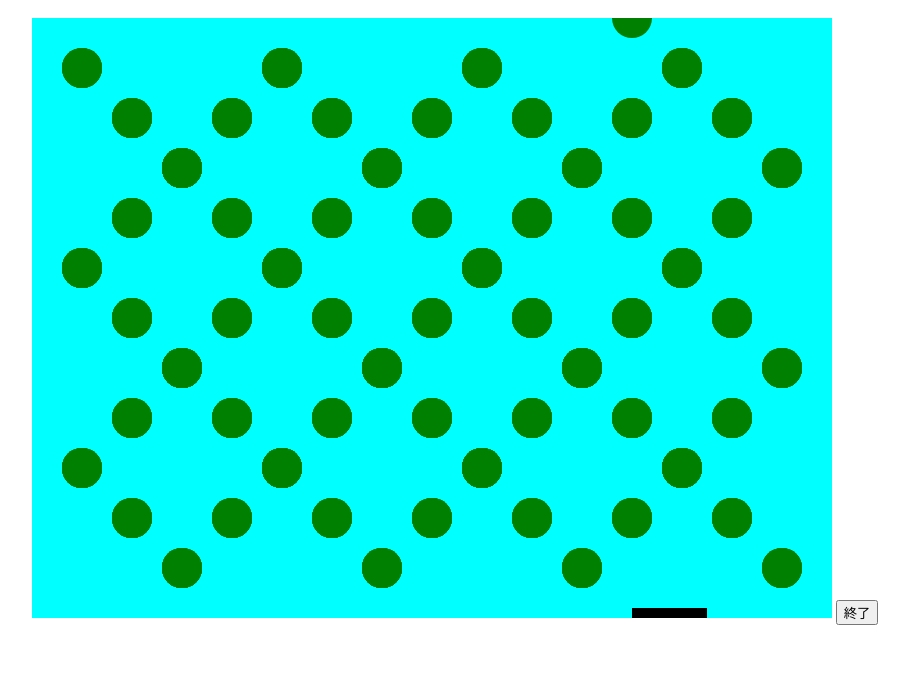
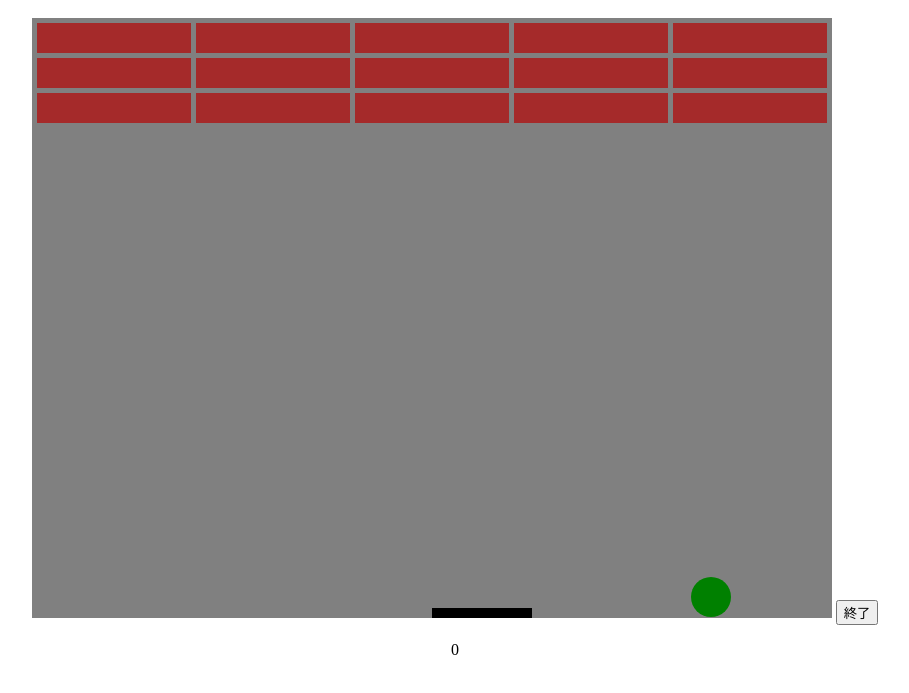
Before and after one commit to muratariku0903/JSPractice, a website built with webpack: page works/bbp/index.html in a window 1280 px wide. Shown: the part 99-792 px from the top of the page, without its empty margins (185-1094 px from the left). Built offline with nearby package versions, Linux system fonts and the light colour scheme.

Commit message:
commit to bbp ,add Brick component for view

```diff
--- a/works/bbp/index.html
+++ b/works/bbp/index.html
@@ -11,8 +11,11 @@
 
     <body>
         <h1>ブロック崩し</h1>
-        <canvas id="board" width="800" height="600" style="background-color:aqua"></canvas>
+        <canvas id="board" width="800" height="600"></canvas>
         <button id="end_btn">終了</button>
+        <div class="score_wapper">
+            <p id="score" class="score">0</p>
+        </div>
         <script src="./assets/scripts/bundle.js"></script>
     </body>
 
--- a/works/bbp/src/scripts/app.ts
+++ b/works/bbp/src/scripts/app.ts
@@ -2,11 +2,12 @@ import BbpController from './controller/Bbp';
 
 
 const board = document.getElementById('board') as HTMLCanvasElement;
-const endBtn = document.getElementById('end_btn');
+const endBtn = document.getElementById('end_btn') as HTMLElement;
+const score = document.getElementById('score') as HTMLElement;
 
-const bbpController = new BbpController(board);
+const bbpController = new BbpController(board, score);
+
 bbpController.start();
 document.addEventListener('keydown', (e: KeyboardEvent) => bbpController.keyDownHandler(e), false);
 document.addEventListener('keyup', (e: KeyboardEvent) => bbpController.keyUpHandler(e), false);
-
-endBtn?.addEventListener('click', () => bbpController.end());
+endBtn.addEventListener('click', () => bbpController.end());
--- a/works/bbp/src/scripts/controller/Bbp.ts
+++ b/works/bbp/src/scripts/controller/Bbp.ts
@@ -1,43 +1,52 @@
 import Ball from '../view/Ball';
-import BbpView from '../view/Bbp';
+import Board from '../view/Board';
 import Paddle from '../view/Paddle';
+import Bricks from '../view/Bricks';
+import Score from '../view/Score';
 
 // 外部からの入力値を元にモデルとビューを制御する
-// こいつがそれぞれのコンポーネントをプロパティにセットするのもアリなのかな
 class BbpController {
-    private board: HTMLCanvasElement;
     private cw: number;
     private ch: number;
     private keyRightPressed: boolean = false;
     private keyLeftPressed: boolean = false;
+    private board: Board;
     private ball: Ball;
     private paddle: Paddle;
+    private bricks: Bricks;
+    private score: Score;
     private timerId: NodeJS.Timer | null = null;
 
-    constructor(board: HTMLCanvasElement) {
-        this.board = board;
-        this.cw = board.width;
-        this.ch = board.height;
-        this.paddle = new Paddle(board);
-        this.ball = new Ball(board);
+    // これboardではなくて基準となる要素じゃない？
+    constructor(boardEl: HTMLCanvasElement, outputEl: HTMLElement) {
+        this.cw = boardEl.width;
+        this.ch = boardEl.height;
+        this.board = new Board(boardEl);
+        this.paddle = new Paddle(boardEl);
+        this.ball = new Ball(boardEl);
+        this.bricks = new Bricks(boardEl);
+        this.score = new Score(outputEl);
     }
 
-    // ゲームを開始
     public start() {
         console.log('start');
         this.timerId = setInterval(() => this.draw(), 10);
     }
 
-
-    // ゲームを終了
     public end() {
         console.log('end');
         if (this.timerId) clearInterval(this.timerId);
+        console.log(this.bricks.getBrickExists());
+        // document.location.reload();
     }
 
+    // ここでボールの衝突を検知しても良いかもしれない
     private draw() {
+        this.clearBoard();
+        this.drawBoard();
         this.drawBall();
         this.drawPaddle();
+        this.drawBricks();
     }
 
     public keyDownHandler(e: KeyboardEvent): void {
@@ -56,11 +65,28 @@ class BbpController {
         }
     }
 
+    private drawBoard(): void {
+        this.board.draw();
+    }
+
+    private clearBoard(): void {
+        this.board.clear();
+    }
+
     private drawBall(): void {
-        if (this.isBallConflictX()) {
-            this.ball.reverseDX();
+        if (this.isBallConflictX()) this.ball.reverseDX();
+
+        if (this.isBallConflictTop()) this.ball.reverseDY();
+
+        if (this.isBallConflictBottom()) {
+            if (this.isBallConflictPaddle()) {
+                this.ball.reverseDY();
+            } else {
+                this.end();
+            }
         }
-        if (this.isBallConflictY()) {
+
+        if (this.isBallConflictBrick()) {
             this.ball.reverseDY();
         }
 
@@ -71,15 +97,19 @@ class BbpController {
     }
 
     private drawPaddle(): void {
-        if (this.keyRightPressed && !this.isPaddleConflictRight()) {
-            this.paddle.moveRight();
-        }
+        if (this.keyRightPressed && !this.isPaddleConflictRight()) this.paddle.moveRight();
 
-        if (this.keyLeftPressed && !this.isPaddingConflictLeft()) {
-            this.paddle.moveLeft();
-        }
+        if (this.keyLeftPressed && !this.isPaddingConflictLeft()) this.paddle.moveLeft();
 
         this.paddle.draw();
+    }
+
+    private drawBricks(): void {
+        this.bricks.draw();
+    }
+
+    private drawScore(): void {
+        this.score.count()
     }
 
     private isBallConflictX(): boolean {
@@ -90,12 +120,36 @@ class BbpController {
         return x + dx > this.cw - r || x + dx < r;
     }
 
-    private isBallConflictY(): boolean {
+    private isBallConflictTop(): boolean {
         const y = this.ball.getY();
         const dy = this.ball.getDY();
         const r = this.ball.getR();
 
-        return y + dy > this.ch - r || y + dy < r;
+        return y + dy < r;
+    }
+
+    private isBallConflictBottom(): boolean {
+        const y = this.ball.getY();
+        const dy = this.ball.getDY();
+        const r = this.ball.getR();
+
+        return y + dy > this.ch - r
+    }
+
+    // ボールはそれ自体パドルやレンガに関心を持たない。だからコントローラーで管理した
+    private isBallConflictPaddle(): boolean {
+        const bx = this.ball.getX();
+        const px = this.paddle.getX();
+        const pw = this.paddle.getW();
+
+        return px <= bx && bx <= px + pw;
+    }
+
+    private isBallConflictBrick(): boolean {
+        const bx = this.ball.getX();
+        const by = this.ball.getY();
+
+        return this.bricks.isConflictedByBall(bx, by);
     }
 
     private isPaddleConflictRight(): boolean {
--- a/works/bbp/src/scripts/view/Ball.ts
+++ b/works/bbp/src/scripts/view/Ball.ts
@@ -1,13 +1,15 @@
 class Ball {
     private ctx: CanvasRenderingContext2D;
     private x: number = 600;
-    private dx: number = 50;
+    private dx: number = 3;
     private y: number = 0;
-    private dy: number = 50;
+    private dy: number = 3;
     private r: number = 20;
     private bgc: string = "green";
 
     constructor(board: HTMLCanvasElement) {
+        this.x = board.width / 2;
+        this.y = board.height / 2;
         const ctx = board.getContext('2d');
         if (ctx) {
             this.ctx = ctx;
--- /dev/null
+++ b/works/bbp/src/scripts/view/Board.ts
@@ -0,0 +1,34 @@
+class Board {
+    private ctx: CanvasRenderingContext2D;
+    private x: number = 0;
+    private y: number = 0;
+    private w: number = 75;
+    private h: number = 10;
+    private bgc: string = "gray";
+
+
+    constructor(board: HTMLCanvasElement) {
+        this.w = board.width;
+        this.h = board.height;
+        const ctx = board.getContext('2d');
+        if (ctx) {
+            this.ctx = ctx;
+        } else {
+            throw ('フィールドが設定されていません。');
+        }
+    }
+
+    public draw(): void {
+        this.ctx.beginPath();
+        this.ctx.rect(this.x, this.y, this.w, this.h);
+        this.ctx.fillStyle = this.bgc;
+        this.ctx.fill();
+        this.ctx.closePath();
+    }
+
+    public clear(): void {
+        this.ctx.clearRect(this.x, this.y, this.w, this.h);
+    }
+}
+
+export default Board;
--- /dev/null
+++ b/works/bbp/src/scripts/view/Brick.ts
@@ -0,0 +1,45 @@
+// ベースクラスを用意してctxをプロパティにセットする
+
+class Brick {
+    private ctx: CanvasRenderingContext2D;
+    private x: number = 0;
+    private y: number = 0;
+    private w: number = 75;
+    private h: number = 30;
+    private bgc: string = "brown";
+
+    constructor(board: HTMLCanvasElement, x: number, y: number, w: number, h: number) {
+        this.x = x;
+        this.y = y;
+        this.w = w;
+        this.h = h;
+        const ctx = board.getContext('2d');
+        if (ctx) {
+            this.ctx = ctx;
+        } else {
+            throw ('フィールドが設定されていません。');
+        }
+    }
+
+    public draw(): void {
+        this.ctx.beginPath();
+        this.ctx.rect(this.x, this.y, this.w, this.h);
+        this.ctx.fillStyle = this.bgc;
+        this.ctx.fill();
+        this.ctx.closePath();
+    }
+
+    public isConflictedByBall(ballX: number, ballY: number): boolean {
+        if (ballX < this.x) return false;
+
+        if (ballX > this.x + this.w) return false;
+
+        if (ballY < this.y) return false;
+
+        if (ballY > this.y + this.h) return false;
+
+        return true;
+    }
+}
+
+export default Brick;
--- /dev/null
+++ b/works/bbp/src/scripts/view/Bricks.ts
@@ -0,0 +1,61 @@
+import Brick from "./Brick";
+
+class Bricks {
+    private board: HTMLCanvasElement;
+    private rowCnt: number = 3;
+    private colCnt: number = 5;
+    private brickWidth: number;
+    private brickHeight: number = 30;
+    private brickGap: number = 5;
+    private brickExists: boolean[][];
+
+
+    constructor(board: HTMLCanvasElement) {
+        this.board = board;
+        this.brickWidth = (board.width - (this.colCnt + 1) * this.brickGap) / this.colCnt;
+        this.brickExists = this.createBrickExists();
+    }
+
+    public draw(): void {
+        for (let r = 0; r < this.rowCnt; r++) {
+            for (let c = 0; c < this.colCnt; c++) {
+                if (!this.brickExists[r][c]) continue;
+
+                const brick = this.createBrick(r, c);
+                brick.draw();
+            }
+        }
+    }
+
+    public isConflictedByBall(ballX: number, ballY: number): boolean {
+        for (let r = 0; r < this.rowCnt; r++) {
+            for (let c = 0; c < this.colCnt; c++) {
+                if (!this.brickExists[r][c]) continue;
+
+                const brick = this.createBrick(r, c);
+                if (brick.isConflictedByBall(ballX, ballY)) {
+                    this.brickExists[r][c] = false;
+                    return true;
+                }
+            }
+        }
+        return false;
+    }
+
+    public getBrickExists(): boolean[][] {
+        return this.brickExists;
+    }
+
+    private createBrick(r: number, c: number): Brick {
+        const brickX = this.brickGap + c * (this.brickGap + this.brickWidth);
+        const brickY = this.brickGap + r * (this.brickGap + this.brickHeight);
+
+        return new Brick(this.board, brickX, brickY, this.brickWidth, this.brickHeight);
+    }
+
+    private createBrickExists() {
+        return [...Array(this.rowCnt)].map(() => Array(this.colCnt).fill(true));
+    }
+}
+
+export default Bricks;
--- a/works/bbp/src/scripts/view/Paddle.ts
+++ b/works/bbp/src/scripts/view/Paddle.ts
@@ -4,14 +4,15 @@
 class Paddle {
     private ctx: CanvasRenderingContext2D;
     private x: number = 600;
-    private dx: number = 50;
+    private dx: number = 5;
     private y: number = 0;
-    private w: number = 75;
+    private w: number = 100;
     private h: number = 10;
     private bgc: string = "black";
 
     constructor(board: HTMLCanvasElement) {
-        this.y = board.height;
+        this.x = board.width / 2
+        this.y = board.height - this.h;
         const ctx = board.getContext('2d');
         if (ctx) {
             this.ctx = ctx;
@@ -22,7 +23,7 @@ class Paddle {
 
     public draw() {
         this.ctx.beginPath();
-        this.ctx.rect(this.x, this.y - this.h, this.w, this.h);
+        this.ctx.rect(this.x, this.y, this.w, this.h);
         this.ctx.fillStyle = this.bgc;
         this.ctx.fill();
         this.ctx.closePath();
--- /dev/null
+++ b/works/bbp/src/scripts/view/Score.ts
@@ -0,0 +1,13 @@
+class Score {
+    private outputEl: HTMLElement;
+
+    constructor(outputEl: HTMLElement) {
+        this.outputEl = outputEl;
+    }
+
+    public count() {
+        this.outputEl.innerHTML += 1;
+    }
+}
+
+export default Score;
```
Also changed, not shown: works/bbp/assets/scripts/bundle.js (+44 -4 lines), works/bbp/src/scripts/item.ts (deleted, +0 -9 lines), works/bbp/src/scripts/view/Bbp.ts (deleted, +0 -109 lines).
